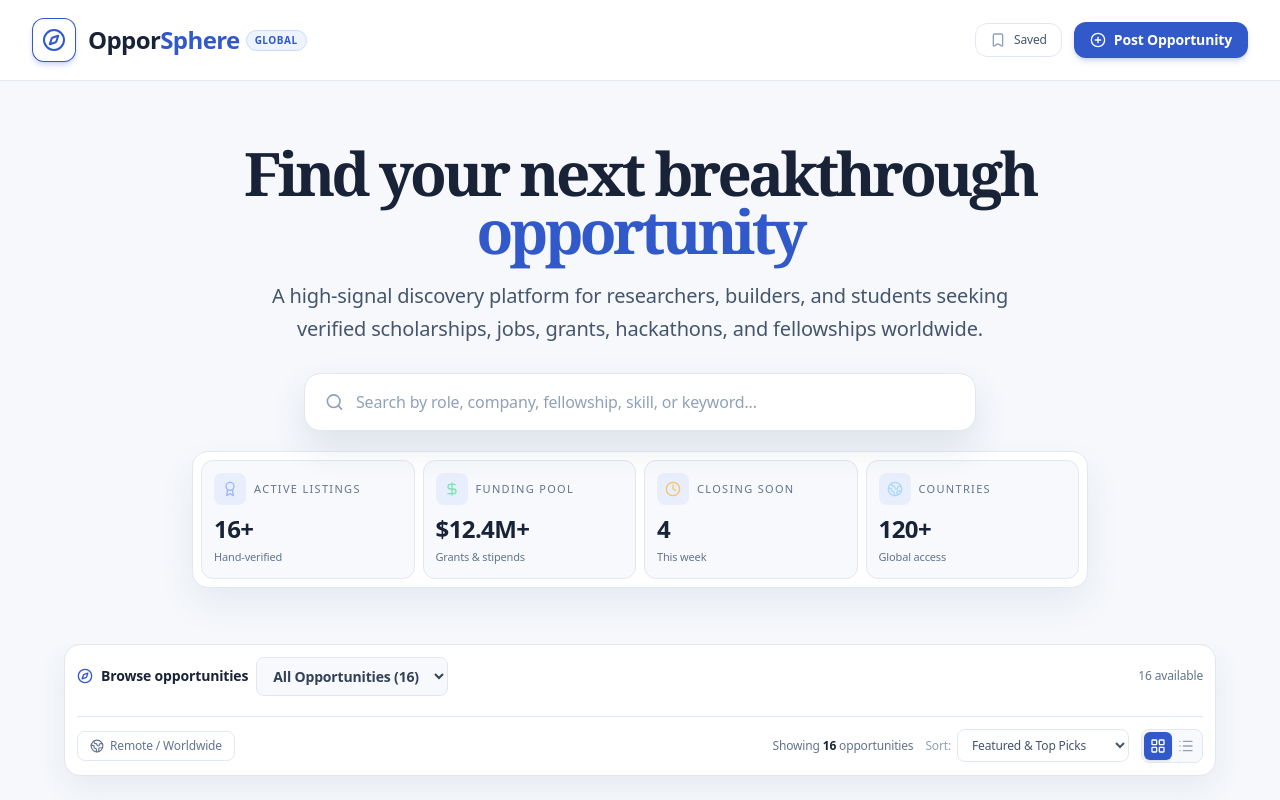
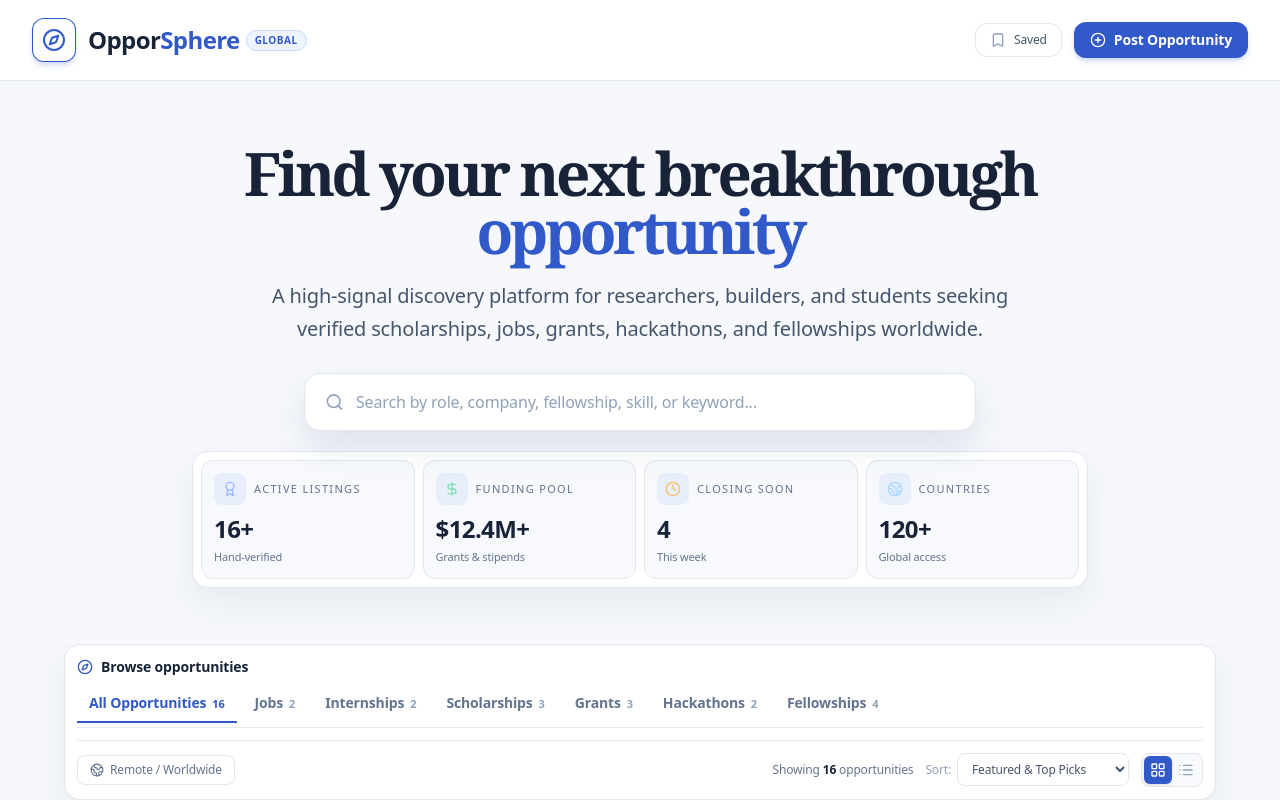
Before and after one commit to HappiProgrammer/Opportunities-Website, a Next.js app: page / in a window 1280 px wide. Shown: the top 800 px of the page. Built offline with nearby package versions, Linux system fonts and the light colour scheme.

Commit message:
Categories included

```diff
--- a/src/components/FilterBar.tsx
+++ b/src/components/FilterBar.tsx
@@ -67,27 +67,37 @@
     <div className="w-full mb-8">
       <div className="max-w-7xl mx-auto px-4 sm:px-6 lg:px-8">
         <div className="rounded-2xl border border-slate-200 bg-white p-3 shadow-[0_12px_30px_rgba(52,72,106,0.08)]">
-          <div className="flex items-center justify-between gap-4 pb-2">
-            <label className="flex min-w-0 items-center gap-2 text-sm font-semibold text-[#182338]">
-              <Compass className="h-4 w-4 flex-shrink-0 text-[#3159c9]" />
-              <span className="hidden sm:inline">Browse opportunities</span>
-              <select
-                value={filterState.category}
-                onChange={(event) => onFilterChange({ category: event.target.value as OpportunityCategory })}
-                aria-label="Choose opportunity category"
-                className="min-w-0 bg-[#f7f9fc] border border-slate-200 text-slate-700 text-sm rounded-lg px-3 py-2 focus:outline-none focus:ring-2 focus:ring-[#cbd9f8]"
-              >
-                {CATEGORIES.map((category) => (
-                  <option key={category} value={category}>
-                    {category === 'All' ? `All Opportunities (${categoryCounts.All})` : `${category} (${categoryCounts[category]})`}
-                  </option>
-                ))}
-              </select>
-            </label>
+          <div className="flex items-center gap-2 pb-2">
+            <Compass className="h-4 w-4 flex-shrink-0 text-[#3159c9]" />
+            <span className="text-sm font-semibold text-[#182338]">Browse opportunities</span>
+          </div>
 
-            <span className="hidden sm:inline text-xs text-slate-500">
-              {categoryCounts[filterState.category]} available
-            </span>
+          <div
+            role="tablist"
+            aria-label="Opportunity categories"
+            className="flex gap-1.5 overflow-x-auto border-b border-slate-200 pb-1 scrollbar-none no-scrollbar"
+          >
+            {CATEGORIES.map((category) => {
+              const isSelected = filterState.category === category;
+              return (
+                <button
+                  key={category}
+                  role="tab"
+                  aria-selected={isSelected}
+                  onClick={() => onFilterChange({ category })}
+                  className={`flex-shrink-0 border-b-2 px-3 py-2 text-xs sm:text-sm font-semibold transition-colors ${
+                    isSelected
+                      ? 'border-[#3159c9] text-[#3159c9]'
+                      : 'border-transparent text-slate-500 hover:border-[#cbd9f8] hover:text-[#3159c9]'
+                  }`}
+                >
+                  {category === 'All' ? 'All Opportunities' : category}
+                  <span className={`ml-1.5 text-[11px] ${isSelected ? 'text-[#3159c9]' : 'text-slate-400'}`}>
+                    {categoryCounts[category]}
+                  </span>
+                </button>
+              );
+            })}
           </div>
 
           <div className="mt-3 flex flex-wrap items-center justify-between gap-3 pt-3 border-t border-slate-200">
```
